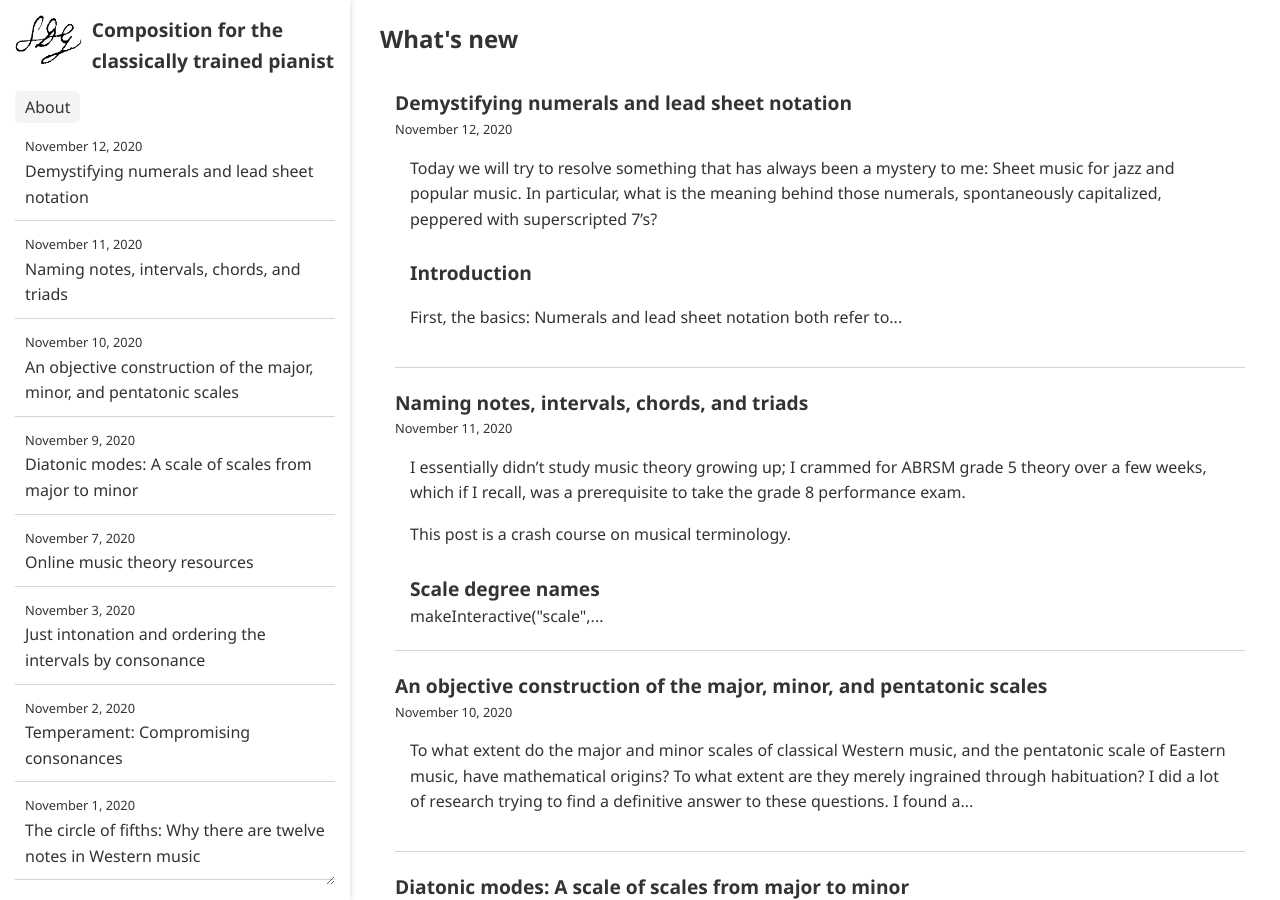
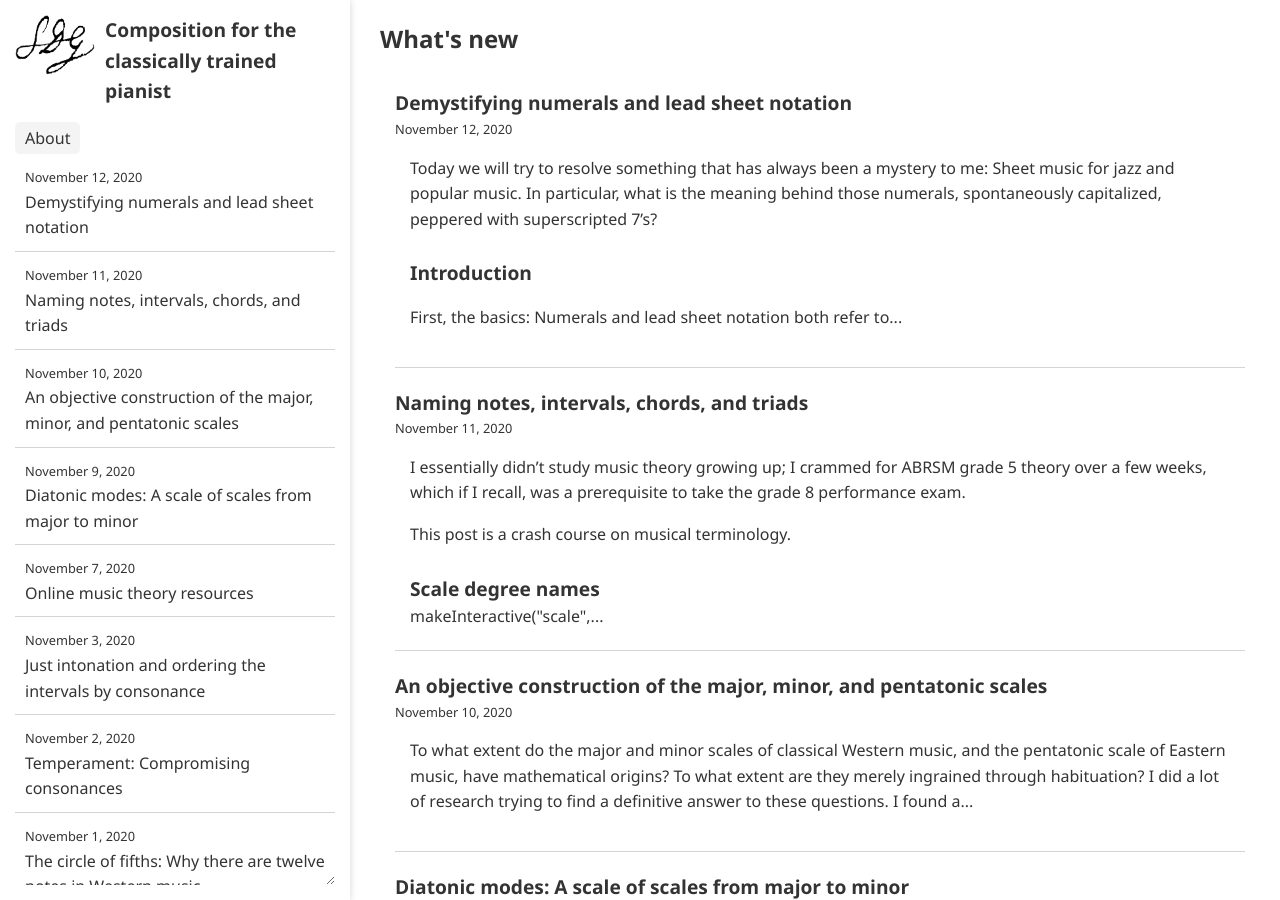
Before and after one commit to ansyblenetwork/sdg, a Jekyll site: the page built from index.html, in a window 1280 px wide and 900 px high. Built offline with Jekyll 4.4.1, drawn with Linux system fonts in a browser that asks for light colours.

Commit message:
Update page.html

```diff
--- a/_layouts/page.html
+++ b/_layouts/page.html
@@ -155,7 +155,7 @@ function D(string) { return document.getElementById(string);}
 	<div id="outersidebar" class="outersidebar">
 	<div class="sidebar">
 	<div class="rpanel" style="flex-grow: 1; position:relative; min-width:250px;" id="accountPanel">
-		<a href="{{ "" | absolute_url }}"><div style="display:flex; margin-bottom:15px"><img src="{{ "sdg-transparent.png" | relative_url }}" alt="Soli Deo gloria" style="flex-shrink:0; max-height:50px; padding-right:10px"><h2>Composition for the classically trained pianist</h2></div></a>
+		<a href="{{ "" | absolute_url }}"><div style="display:flex; margin-bottom:15px"><img src="{{ "sdg-transparent.png" | relative_url }}" alt="Soli Deo gloria" style="flex-shrink:0; max-height:60px; padding-right:10px"><h2>Composition for the classically trained pianist</h2></div></a>
 
 		<a href="{{ site.posts.last.url | relative_url }}"><button>About</button></a>
 		<ul style="overflow:auto;">
```
